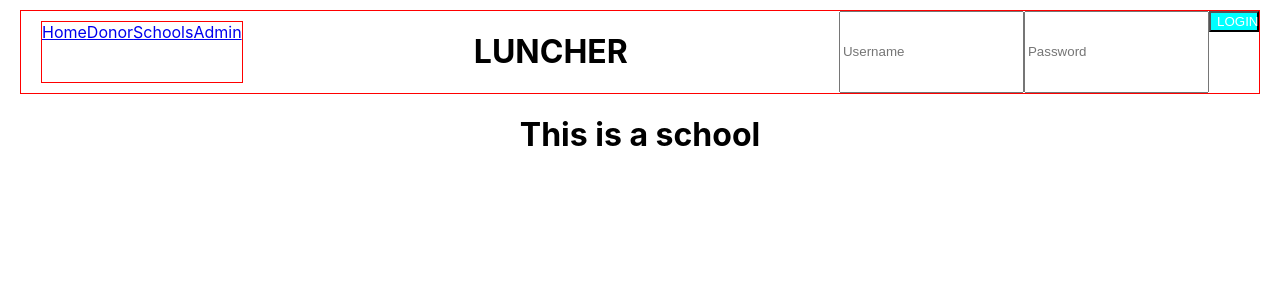
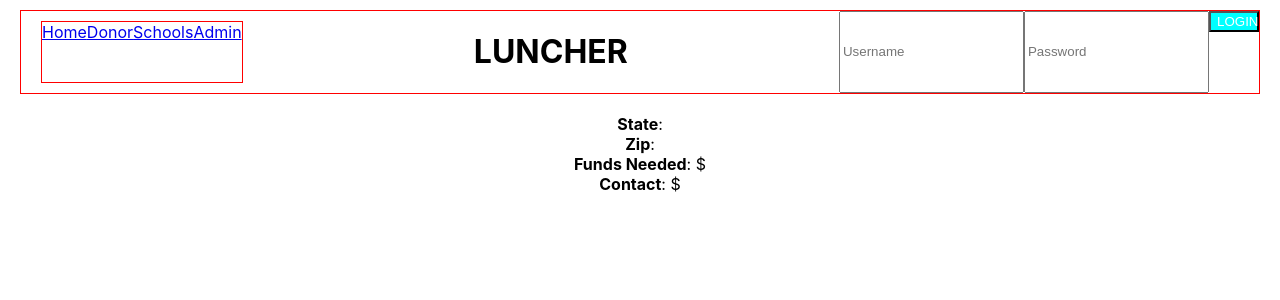
Before and after one commit to luncher-bw-pt/Luncher-frontend, a React (Create React App) app in the folder luncher/: page /school/1 in a window 1280 px wide. Shown: the top 300 px of the page. Built offline with nearby package versions, Linux system fonts and the light colour scheme; no server answers.

Commit message:
Edited Single Schools a bit

```diff
--- a/luncher/src/components/SingleSchool.js
+++ b/luncher/src/components/SingleSchool.js
@@ -37,13 +37,20 @@ class SingleSchool extends React.Component {
     render() {
         const { schoolName, state, zip, fundsNeeded, contact } = this.state.school;
         return (
-            <div>
-                <h1>This is a school</h1>
-               <h2>{schoolName}</h2>
-               <h2>{state}</h2>
-               <h2>{zip}</h2>
-               <h2>{fundsNeeded}</h2>
-               <h2>{contact}</h2>
+            <div className="card-wrapper">
+                <h2>{schoolName}</h2>
+                <div className="school-state">
+                    <strong>State</strong>: <em>{state}</em>
+                </div>
+                <div className="school-state">
+                <strong>Zip</strong>: <em>{zip}</em>
+                </div>
+                <div className="school-state">
+                <strong>Funds Needed</strong>: $<em>{fundsNeeded}</em>
+                </div>
+                <div className="school-state">
+                <strong>Contact</strong>: $<em>{contact}</em>
+                </div>
 
             </div>
 
```
